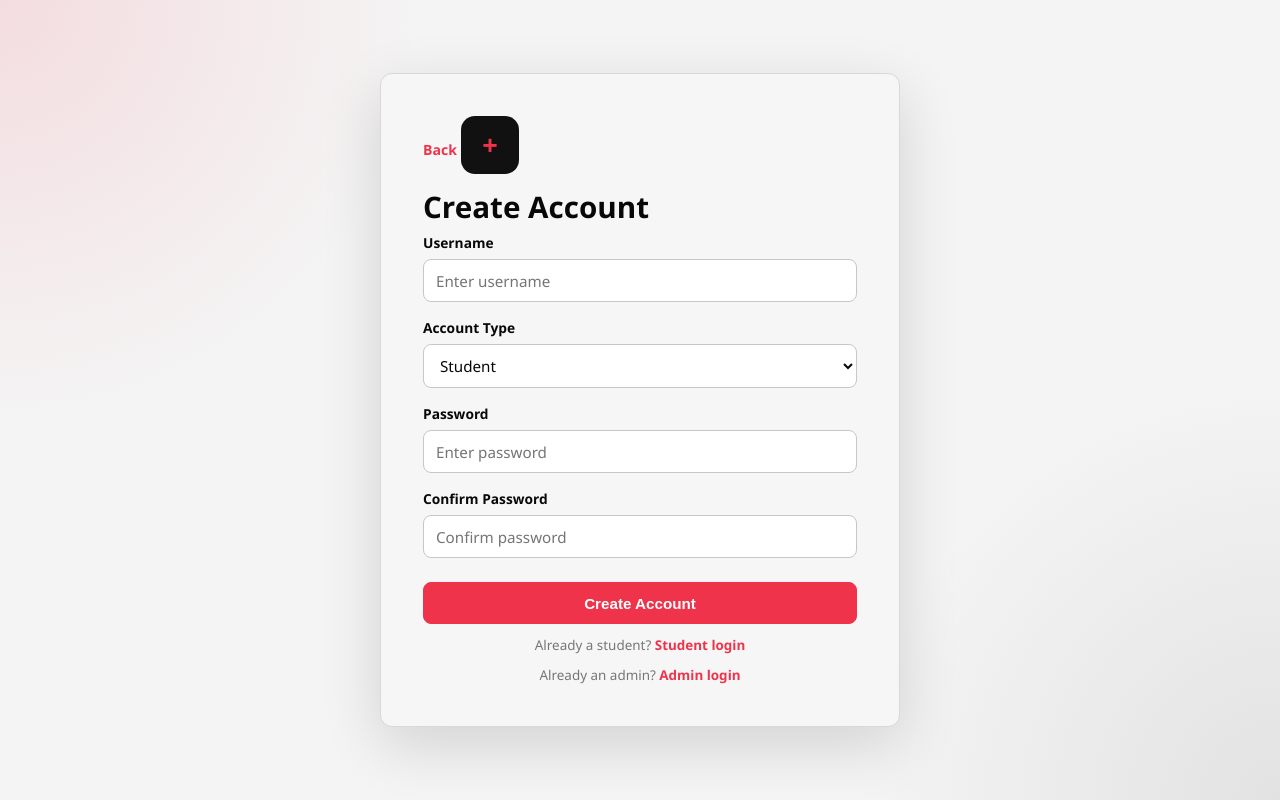
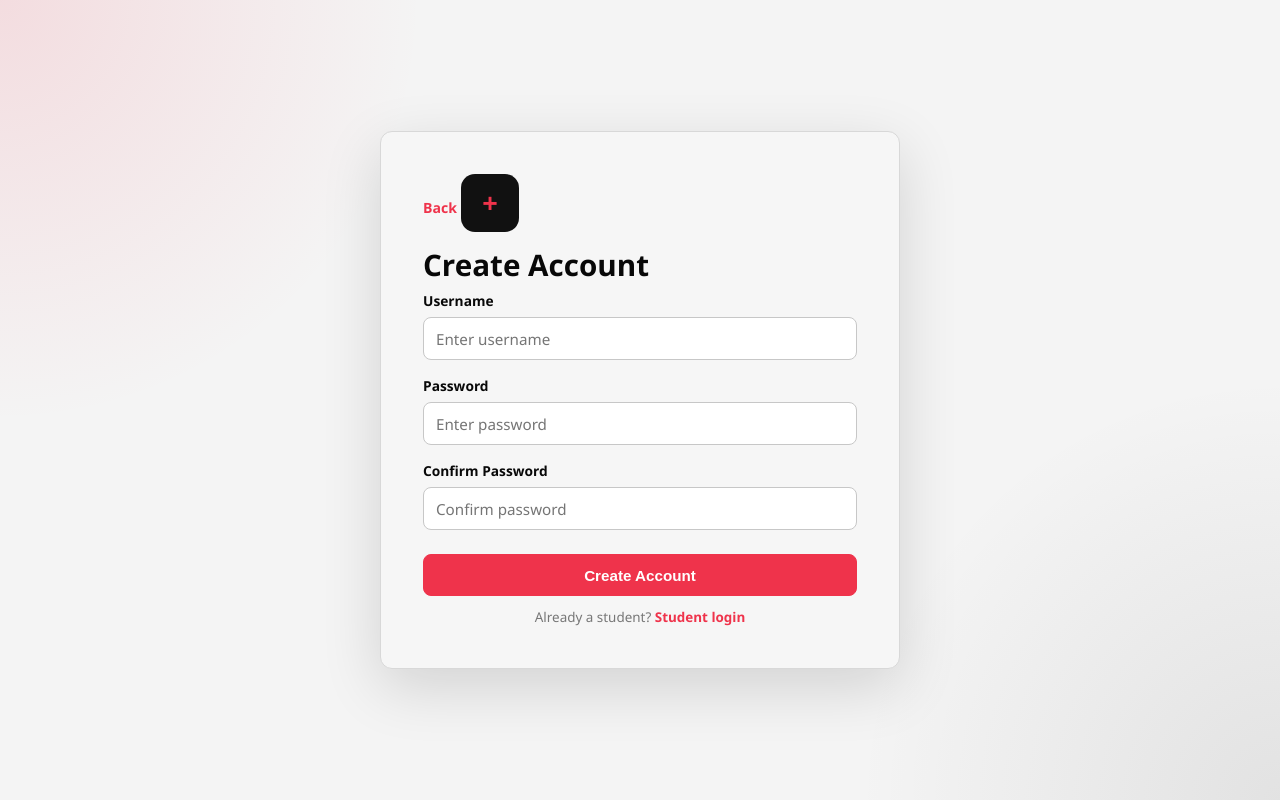
Before and after one commit to mohamadzuheer/Presentation-Rating-System, a Flask app: page /student_signup in a window 1280 px wide. Run offline with Flask 3, Linux system fonts and the light colour scheme.

Commit message:
Update website changes

```diff
--- a/app.py
+++ b/app.py
@@ -70,7 +70,7 @@ def student_signup():
         name = request.form.get('name', '').strip()
         password = request.form.get('password', '').strip()
         confirm_password = request.form.get('confirm_password', '').strip()
-        role = request.form.get('role', 'student').strip().lower()
+        role = 'student'
 
         if len(name) < 3:
             flash('Username must be at least 3 characters long.', 'error')
@@ -81,10 +81,6 @@ def student_signup():
         if password != confirm_password:
             flash('Passwords do not match.', 'error')
             return render_template('student_signup.html')
-        if role not in ('student', 'admin'):
-            flash('Please select a valid account type.', 'error')
-            return render_template('student_signup.html')
-
         conn = get_db()
         existing = conn.execute(
             'SELECT id FROM users WHERE LOWER(name) = LOWER(?)',
@@ -107,8 +103,6 @@ def student_signup():
         session['user_name'] = name
         session['role'] = role
         flash('Signup successful. You are logged in now.', 'success')
-        if role == 'admin':
-            return redirect(url_for('admin_dashboard'))
         return redirect(url_for('student_rating'))
 
     return render_template('student_signup.html')
--- a/templates/admin_login.html
+++ b/templates/admin_login.html
@@ -29,7 +29,6 @@
       <button type="submit" class="btn btn-admin btn-full">Login as Admin</button>
     </form>
     <p class="login-hint">Default: admin / admin123</p>
-    <p class="login-hint">Need an admin account? <a href="{{ url_for('student_signup') }}" class="inline-link">Create one</a></p>
   </div>
 </div>
 </body>
--- a/templates/student_signup.html
+++ b/templates/student_signup.html
@@ -23,13 +23,6 @@
         <input type="text" id="name" name="name" placeholder="Enter username" required autocomplete="username" minlength="3">
       </div>
       <div class="form-group">
-        <label for="role">Account Type</label>
-        <select id="role" name="role" required>
-          <option value="student">Student</option>
-          <option value="admin">Admin</option>
-        </select>
-      </div>
-      <div class="form-group">
         <label for="password">Password</label>
         <input type="password" id="password" name="password" placeholder="Enter password" required autocomplete="new-password" minlength="4">
       </div>
@@ -40,7 +33,6 @@
       <button type="submit" class="btn btn-student btn-full">Create Account</button>
     </form>
     <p class="login-hint">Already a student? <a href="{{ url_for('student_login') }}" class="inline-link">Student login</a></p>
-    <p class="login-hint">Already an admin? <a href="{{ url_for('admin_login') }}" class="inline-link">Admin login</a></p>
   </div>
 </div>
 </body>
```
